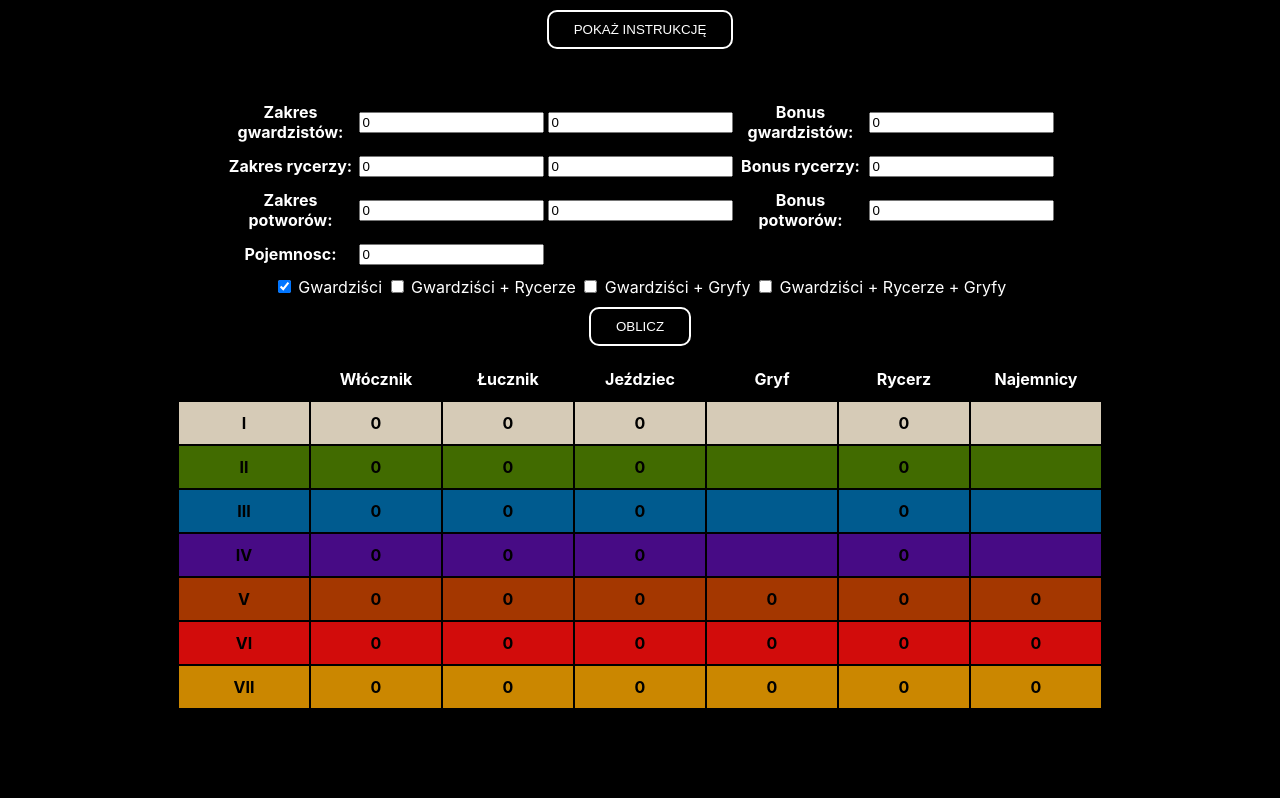
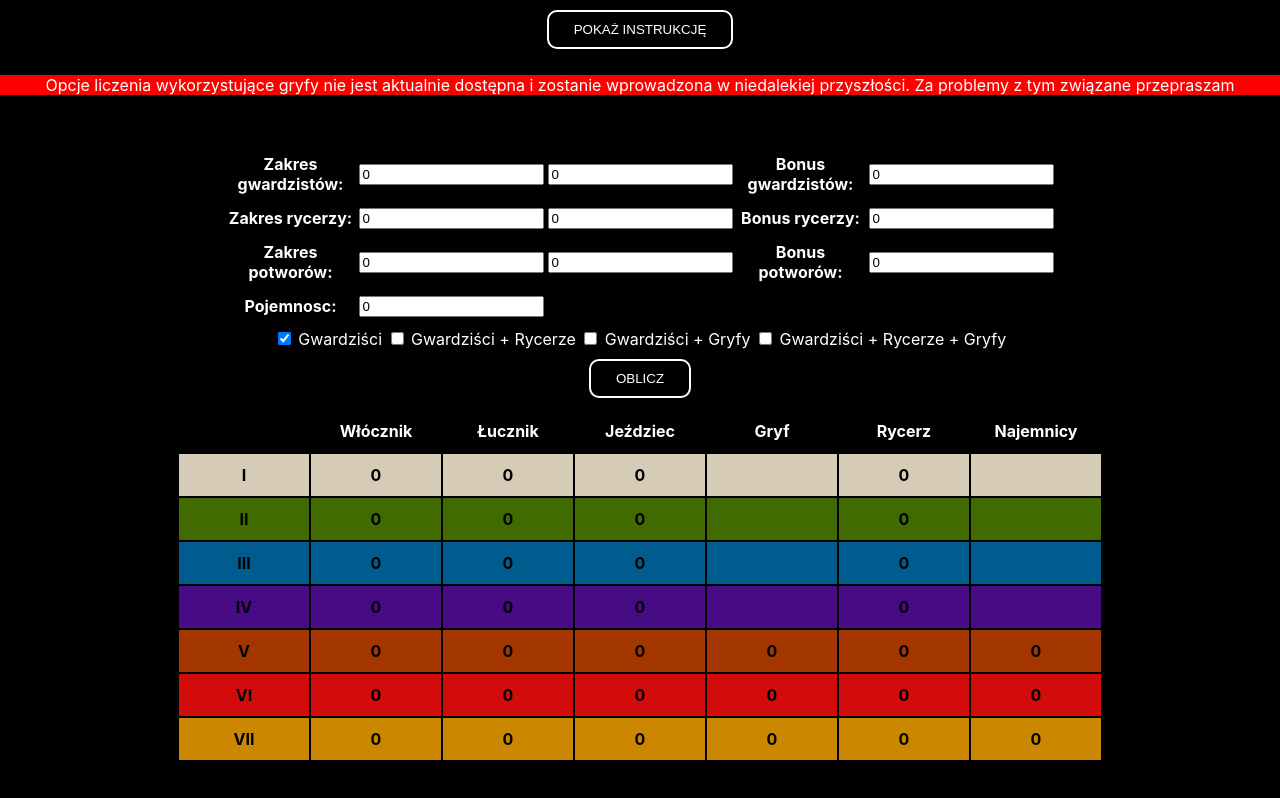
Before and after one commit to przemekpia/TBCalculator, a React (Create React App) app: page / in a window 1280 px wide. Built offline with nearby package versions, Linux system fonts and the light colour scheme.

Commit message:
announcement about griffins added

```diff
--- a/src/App.js
+++ b/src/App.js
@@ -485,7 +485,11 @@ function App() {
   return (
     <div className="App">
       <InstructionWidget></InstructionWidget>
-
+      <p style={{backgroundColor:"red"}}>
+        Opcje liczenia wykorzystujące gryfy nie jest aktualnie dostępna i
+        zostanie wprowadzona w niedalekiej przyszłości. Za problemy z tym
+        związane przepraszam
+      </p>
       <DesktopInput
         ZGB={ZGB}
         ZGL={ZGL}
@@ -594,7 +598,7 @@ function App() {
 
       <div className="shortTable">
         {Mercenary ? (
-          <table style={{ paddingBottom: "1vh"}}>
+          <table style={{ paddingBottom: "1vh" }}>
             <tbody>
               <ShortTableUnit
                 unitCount={N7}
```
